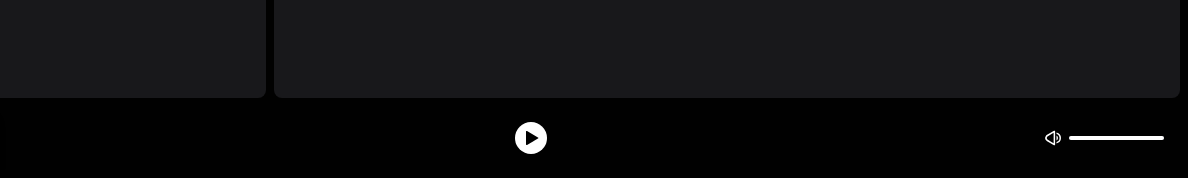
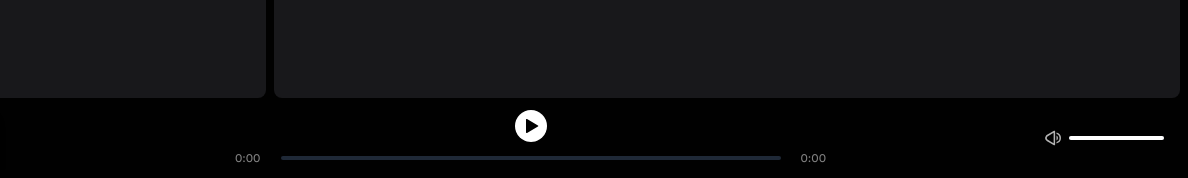
Before and after one commit to TecGato/clon-spotify-astro, an Astro site: page / in a window 1280 px wide. Shown: the part 622-800 px from the top of the page, 92-1280 px from the left. Built offline with nearby package versions, Linux system fonts and the light colour scheme; Astro itself is replaced by a stand-in of ours.

Commit message:
Add SongControl component to Player.jsx

```diff
--- a/src/components/Player.jsx
+++ b/src/components/Player.jsx
@@ -74,6 +74,52 @@
   );
 };
 
+const SongControl = ({ audio }) => {
+  const [currentTime, setCurrentTime] = useState(0);
+
+  useEffect(() => {
+    audio.current.addEventListener('timeupdate', handleTimeUpdate);
+    return () => {
+      audio.current.removeEventListener('timeupdate', handleTimeUpdate);
+    };
+  }, []);
+
+  const handleTimeUpdate = () => {
+    setCurrentTime(audio.current.currentTime);
+  };
+
+  const formatTime = (time) => {
+    if (time == null) return '00:00';
+
+    const seconds = Math.floor(time % 60);
+    const minutes = Math.floor(time / 60);
+
+    return `${minutes}:${seconds.toString().padStart(2, '0')}`;
+  };
+
+  const duration = audio?.current?.duration ?? 0;
+
+  return (
+    <div className="flex gap-x-5 text-xs pt-2">
+      <span className="opacity-50">{formatTime(currentTime)}</span>
+
+      <Slider
+        defaultValue={[0]}
+        value={[currentTime]}
+        min={0}
+        max={audio?.current?.duration ?? 0}
+        className="w-[500px]"
+        onValueChange={(value) => {
+          const [newCurrentTime] = value;
+          audio.current.currentTime = newCurrentTime;
+        }}
+      />
+
+      <span className="opacity-50">{formatTime(duration)}</span>
+    </div>
+  );
+};
+
 const VolumeControl = ({ volume }) => {
   const setVolume = usePlayerStore((state) => state.setVolume);
   const previousVolume = useRef(volume);
@@ -91,7 +137,10 @@
 
   return (
     <div className="flex justify-center gap-x-2 text-white">
-      <button onClick={handleVolume}>
+      <button
+        className="opacity-70 hover:opacity-100 transition"
+        onClick={handleVolume}
+      >
         {isMuted ? <VolumeSilence /> : <Volume />}
       </button>
       <Slider
@@ -115,7 +164,6 @@
     (state) => state
   );
   const audioRef = useRef();
-  const volumeRef = useRef(1);
 
   useEffect(() => {
     if (isPlaying) {
@@ -150,10 +198,11 @@
       </div>
 
       <div className=" grid place-content-center gap-4 flex-1">
-        <div className="flex justify-center">
+        <div className="flex justify-center flex-col items-center">
           <button className="bg-white rounded-full p-2" onClick={handleClick}>
             {isPlaying ? <Pause /> : <Play />}
           </button>
+          <SongControl audio={audioRef} />
         </div>
       </div>
 
```
